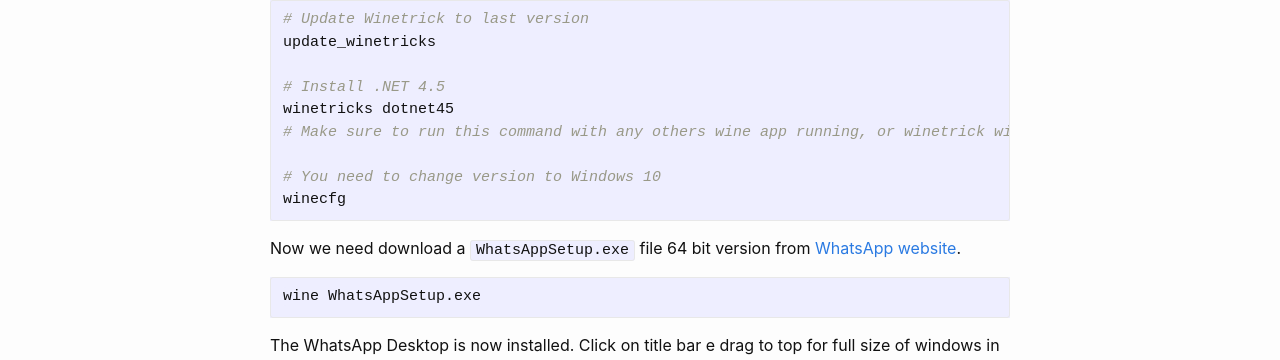
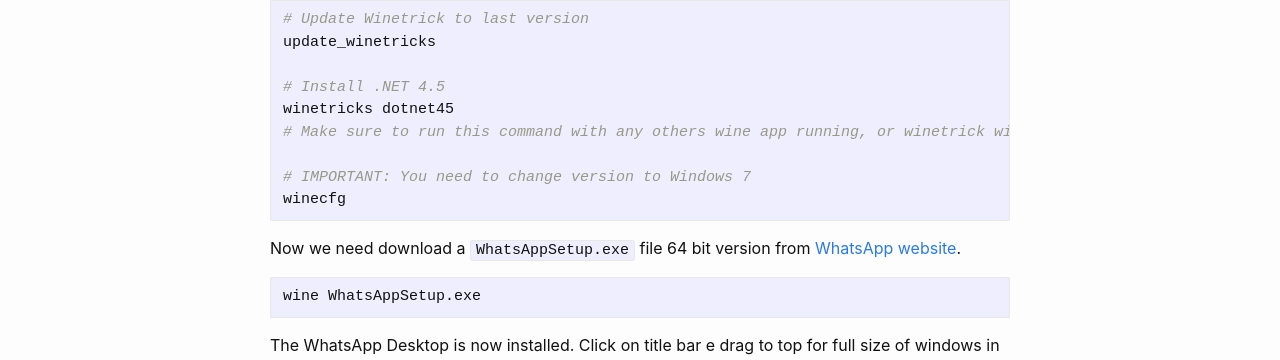
Before and after one commit to ailtonbsj/ailtonbsj.github.io, a Jekyll site: the page built from _posts/2023-05-02-installing-whatsapp-desktop-official-on-linux.md, in a window 1280 px wide. Shown: the part 888-1248 px from the top of the page. Built offline with Jekyll 4.4.1, drawn with Linux system fonts in a browser that asks for light colours; comment, search, counter and statistics services are not loaded.

Commit message:
Win7 dont kill whats

````diff
--- a/_posts/2023-05-02-installing-whatsapp-desktop-official-on-linux.md
+++ b/_posts/2023-05-02-installing-whatsapp-desktop-official-on-linux.md
@@ -42,7 +42,7 @@ update_winetricks
 winetricks dotnet45
 # Make sure to run this command with any others wine app running, or winetrick will waiting process finished!
 
-# You need to change version to Windows 10
+# IMPORTANT: You need to change version to Windows 7
 winecfg
 ```
 
````
